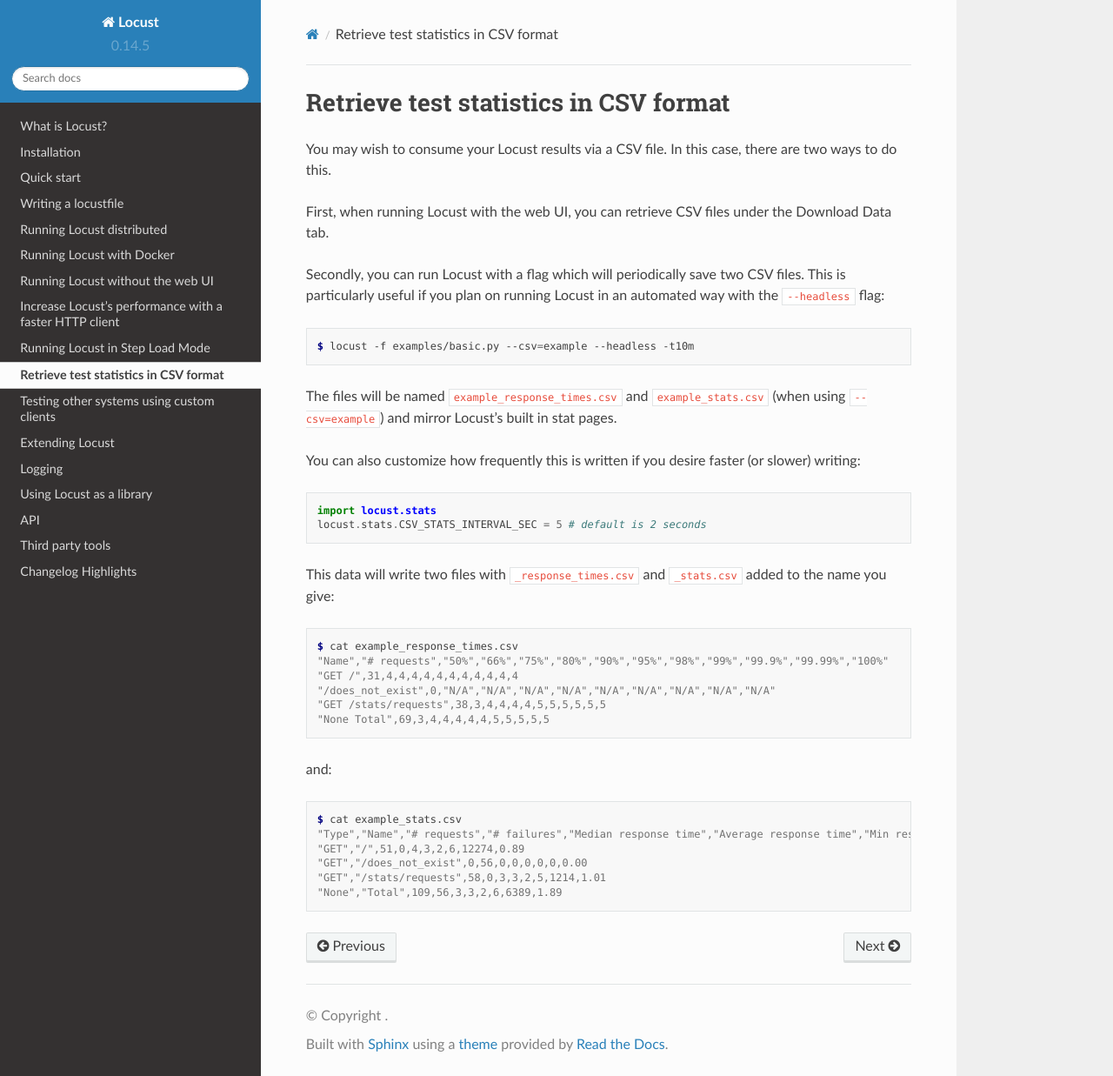
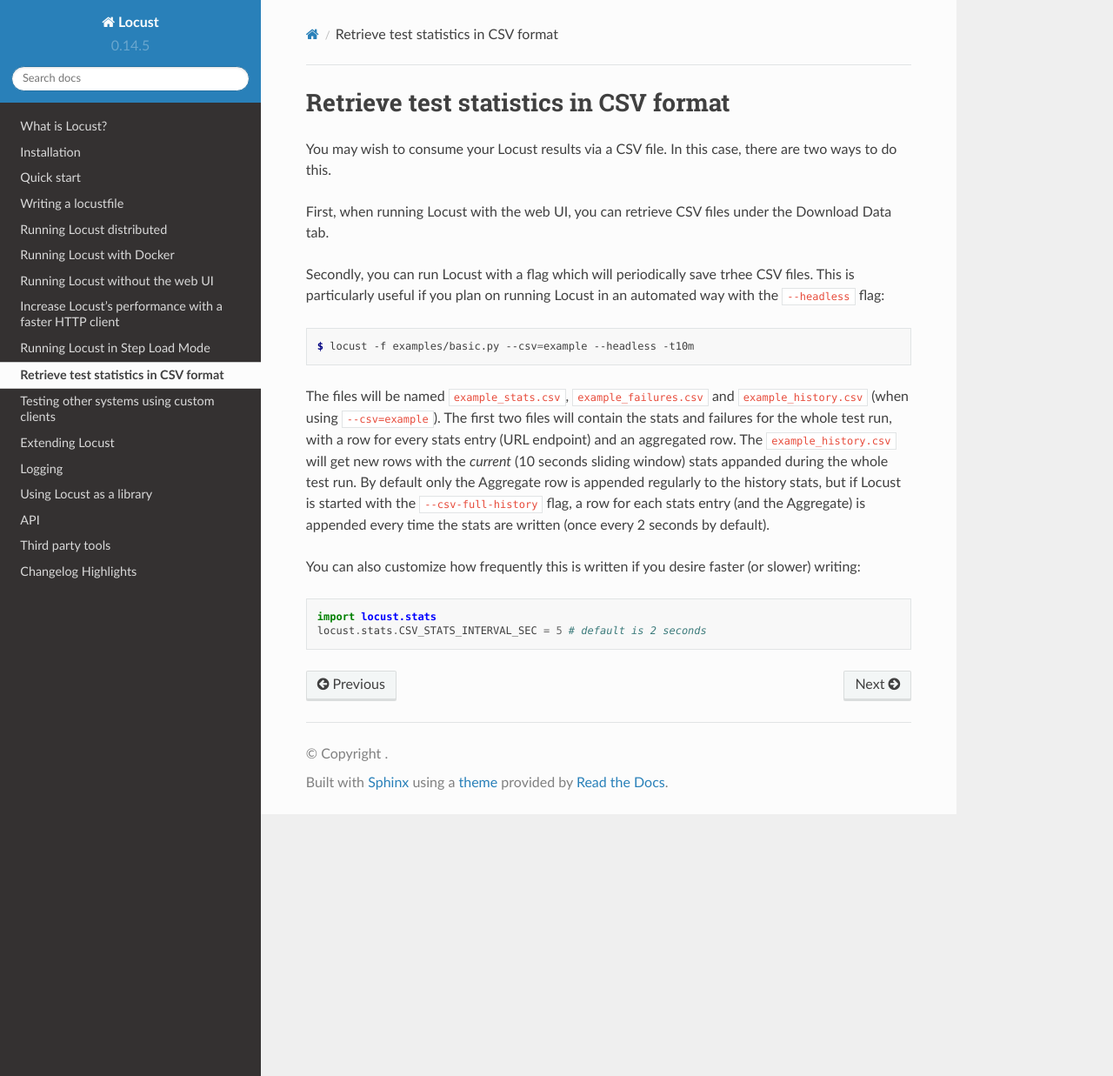
Before and after one commit to locustio/locust, a Sphinx documentation site: the page built from docs/retrieving-stats.rst, in a window 1280 px wide and 1237 px high. Shown: the whole window at 87% size. Built offline with Sphinx 7.4.7 and the Read the Docs theme 2.0.0, drawn with Linux system fonts in a browser that asks for light colours; the version number is read from the project's files by our own code.

Commit message:
Use a more consistent naming of CSV columns. Update documentation on CSV stats. Should fix #1317.

```diff
--- a/docs/changelog.rst
+++ b/docs/changelog.rst
@@ -27,8 +27,7 @@
       def on_test_start(**kw):
           print("test is stopping")
 * ``TaskSequence`` and ``@seq_task`` has been replaced with :ref:`SequentialTaskSet <sequential-taskset>`.
-* A ``User count`` column has been added to the history stats CSV file, and the column order has been changed
-  (``Timestamp`` is now the first column).
+* A ``User count`` column has been added to the history stats CSV file. The column order and column names has been changed.
 
 
 0.14.0
--- a/docs/retrieving-stats.rst
+++ b/docs/retrieving-stats.rst
@@ -6,14 +6,20 @@
 
 First, when running Locust with the web UI, you can retrieve CSV files under the Download Data tab.
 
-Secondly, you can run Locust with a flag which will periodically save two CSV files. This is particularly useful
+Secondly, you can run Locust with a flag which will periodically save trhee CSV files. This is particularly useful
 if you plan on running Locust in an automated way with the ``--headless`` flag:
 
 .. code-block:: console
 
     $ locust -f examples/basic.py --csv=example --headless -t10m
 
-The files will be named ``example_response_times.csv`` and ``example_stats.csv`` (when using ``--csv=example``) and mirror Locust's built in stat pages.
+The files will be named ``example_stats.csv``, ``example_failures.csv`` and ``example_history.csv``
+(when using ``--csv=example``). The first two files will contain the stats and failures for the whole
+test run, with a row for every stats entry (URL endpoint) and an aggregated row. The ``example_history.csv``
+will get new rows with the *current* (10 seconds sliding window) stats appanded during the whole test run.
+By default only the Aggregate row is appended regularly to the history stats, but if Locust is started with
+the ``--csv-full-history`` flag, a row for each stats entry (and the Aggregate) is appended every time
+the stats are written (once every 2 seconds by default).
 
 You can also customize how frequently this is written if you desire faster (or slower) writing:
 
@@ -21,25 +27,3 @@
 
     import locust.stats
     locust.stats.CSV_STATS_INTERVAL_SEC = 5 # default is 2 seconds
-
-This data will write two files with ``_response_times.csv`` and ``_stats.csv`` added to the name you give:
-
-.. code-block:: console
-
-    $ cat example_response_times.csv
-    "Name","# requests","50%","66%","75%","80%","90%","95%","98%","99%","99.9%","99.99%","100%"
-    "GET /",31,4,4,4,4,4,4,4,4,4,4,4
-    "/does_not_exist",0,"N/A","N/A","N/A","N/A","N/A","N/A","N/A","N/A","N/A"
-    "GET /stats/requests",38,3,4,4,4,4,5,5,5,5,5,5
-    "None Total",69,3,4,4,4,4,4,5,5,5,5,5
-
-and:
-
-.. code-block:: console
-
-    $ cat example_stats.csv
-    "Type","Name","# requests","# failures","Median response time","Average response time","Min response time","Max response time","Average Content Size","Requests/s"
-    "GET","/",51,0,4,3,2,6,12274,0.89
-    "GET","/does_not_exist",0,56,0,0,0,0,0,0.00
-    "GET","/stats/requests",58,0,3,3,2,5,1214,1.01
-    "None","Total",109,56,3,3,2,6,6389,1.89
```
Also changed, not shown: 1 other file.
